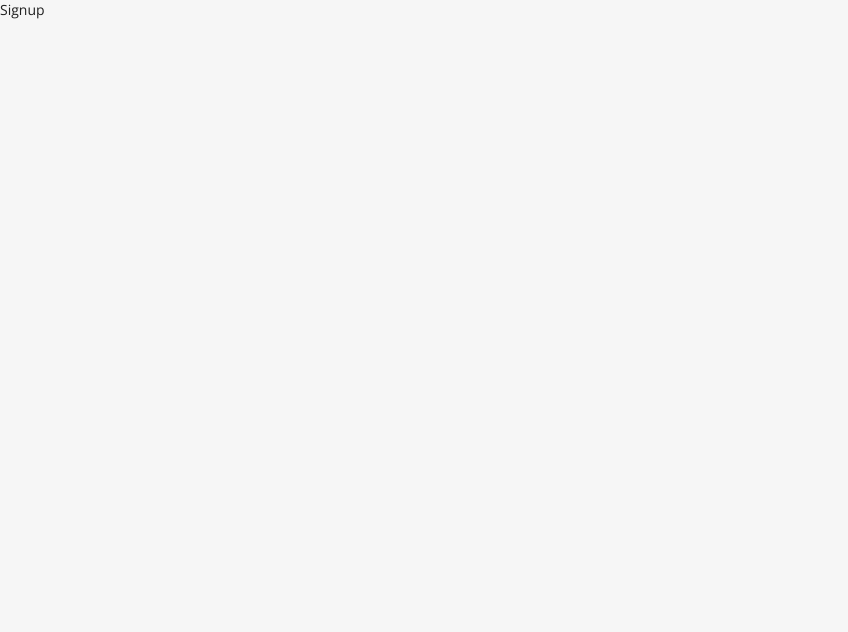
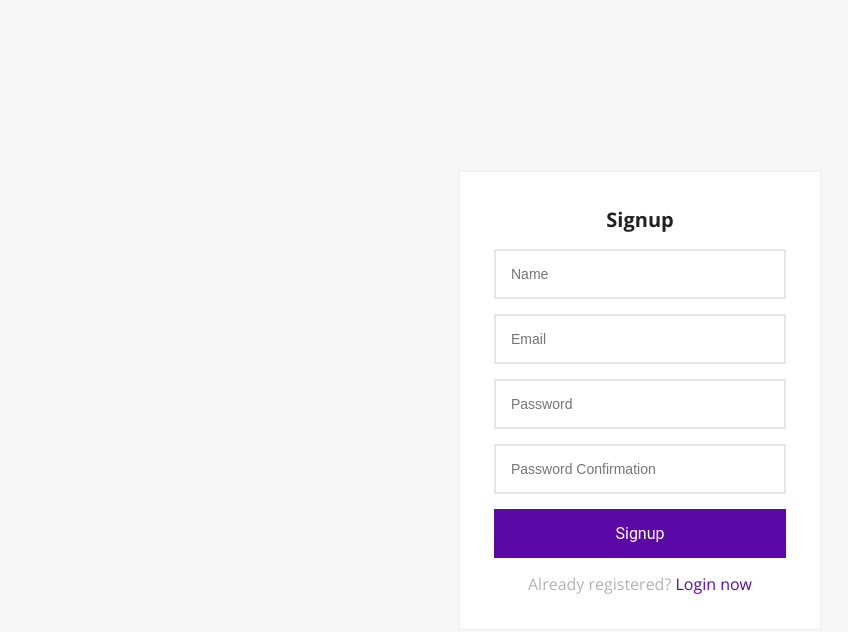
Before and after one commit to madsaintis/sc-activity-board, a React (Vite) app in the folder react/: page /signup in a window 1280 px wide. Shown: the top 632 px of the page, without its empty margins (0-848 px from the left). Built offline with nearby package versions, Linux system fonts and the light colour scheme.

Commit message:
Added Signup Page

```diff
--- a/react/src/views/Signup.jsx
+++ b/react/src/views/Signup.jsx
@@ -1,9 +1,33 @@
 import React from 'react'
+import { Link } from 'react-router-dom'
 
 export default function Signup() {
+
+  const onSubmit = (event) => {
+    event.preventDefault()
+  }
+
   return (
-    <div>
-        Signup
+    <div className='login-signup-form animated fadeInDown'>
+      <div className='form'>
+        <form onSubmit={onSubmit}>
+
+          <h1 className='title'>
+            Signup
+          </h1>
+
+          <input type ="name" placeholder='Name' />
+          <input type ="email" placeholder='Email' />
+          <input type ="password" placeholder='Password' />
+          <input type ="password-confirmation" placeholder='Password Confirmation' />
+          <button className='btn btn-block'>Signup</button>
+
+          <p className='message'>
+            Already registered? <Link to="/login">Login now</Link>
+          </p>
+        </form>
+      </div>
+
     </div>
   )
 }
```
